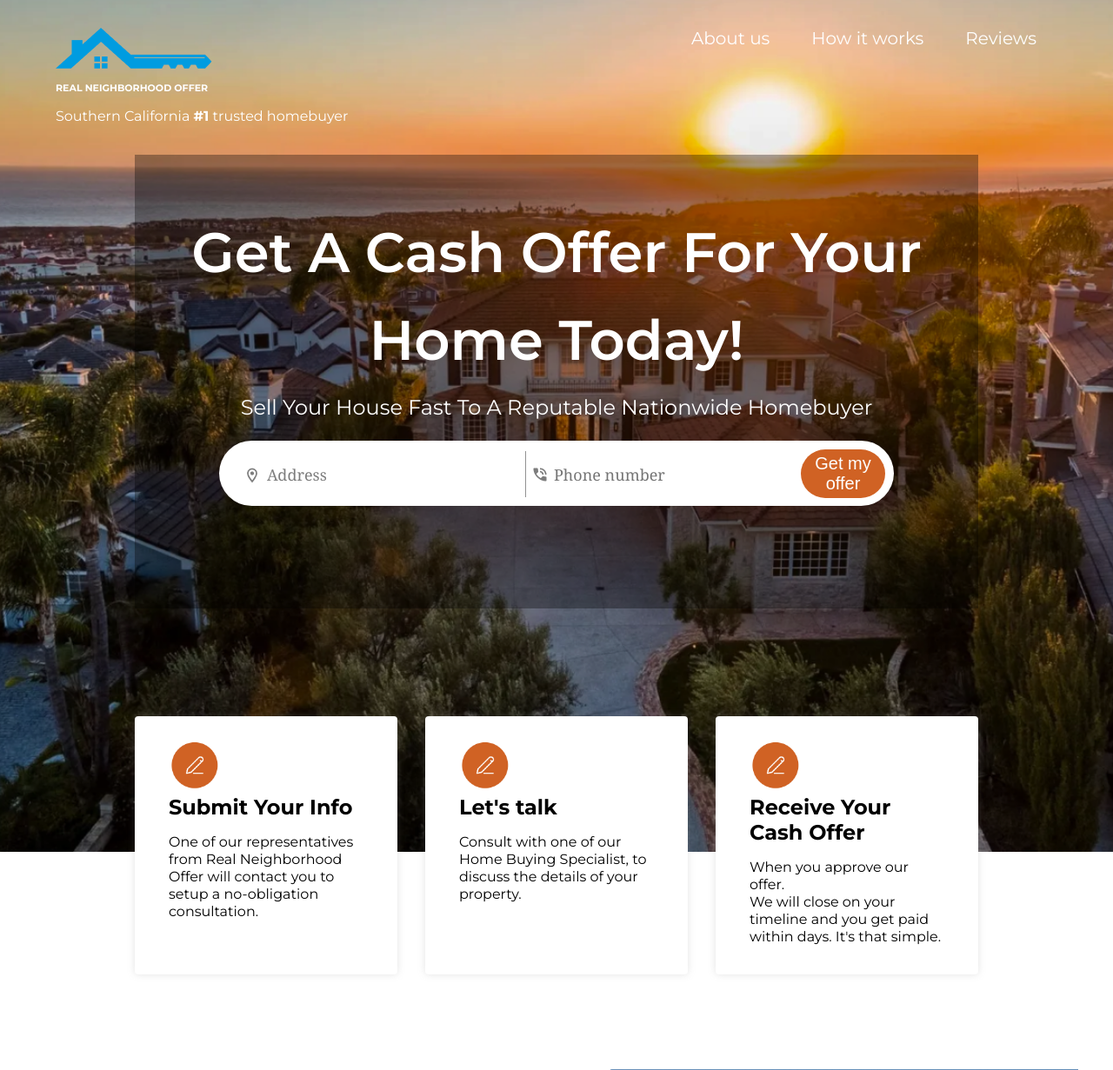
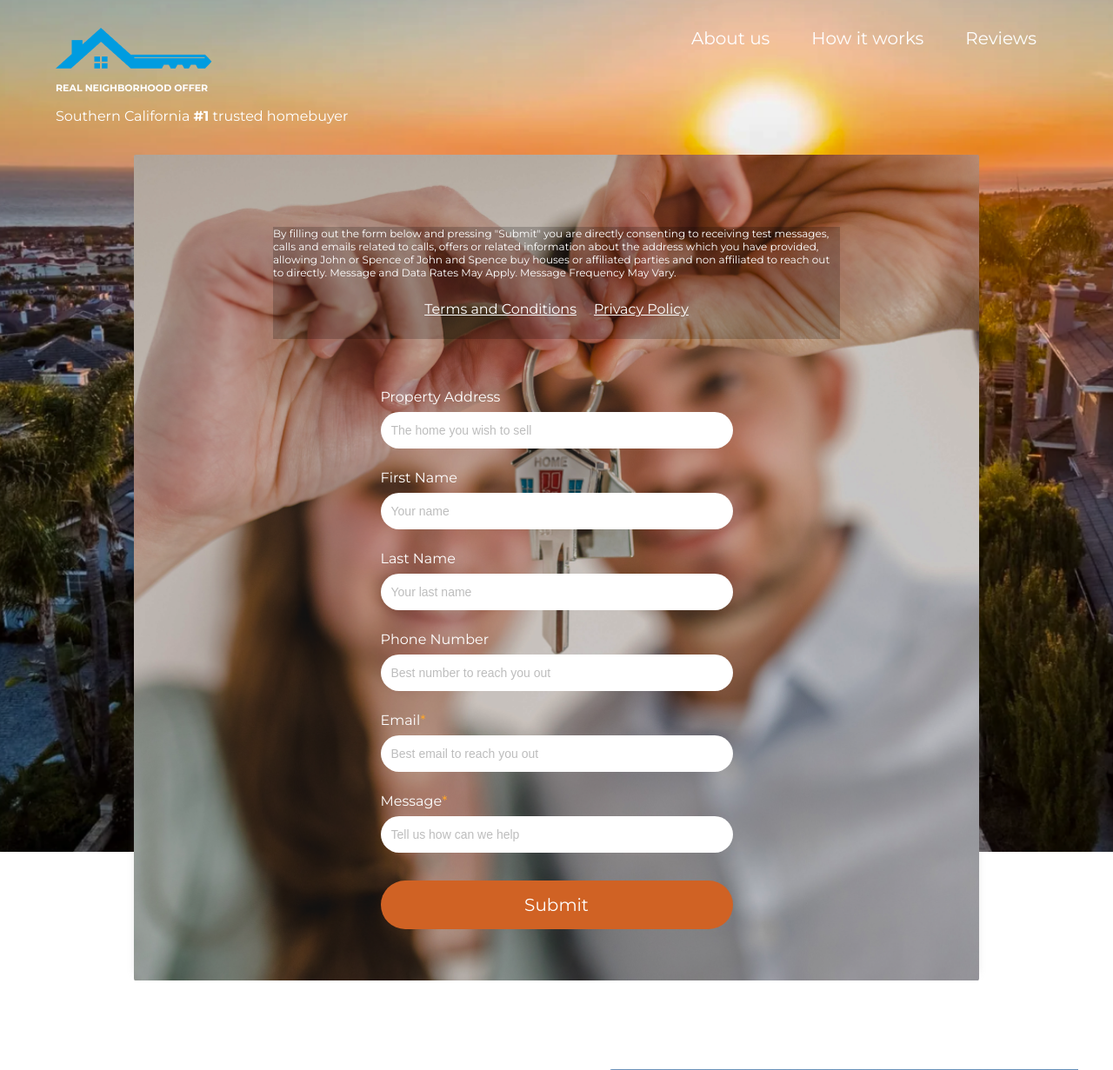
Before and after one commit to DenisBurimov/cesar_landing, a Flask app: page / in a window 1280 px wide. Shown: the top 1231 px of the page at 87% size. Run offline with Flask 2, Linux system fonts and the light colour scheme; parts of the project's set-up code (start-up, migrations or seed data) failed here and were passed over.

Commit message:
terms and blur was added

```diff
--- a/app/static/css/main.css
+++ b/app/static/css/main.css
@@ -171,26 +171,51 @@ header {
 
 /* Class to focus only Pop Up  window */
 
-.blur {
-   filter: blur(5px);
+.blur > *:not(.pop-up){
+   filter: blur(2px) brightness(0.5);
 }
 
 
 .pop-up {
-    display: none;
+    display: block;
     position: fixed;
     z-index: 999;
     top: 178px;
-    transform: translate();
+    left: 50%;
+    transform: translateX(-50%);
     box-sizing: border-box;
-    width: 971px;
-    height: 949px;
+    width: 972px;
+    height: 950px;
     padding: 71px 160px 88px;
+    font-family: "Montserrat";
+    color: white;
     background-image: url(../img/pop_up.png);
     background-repeat: no-repeat;
     background-position: center;
     background-size:cover;
     filter: none;
+}
+
+.pop-up_terms {
+    margin-bottom: 57px;
+    padding-bottom: 25px;
+    font-size: 12px;
+    background-color: rgba(0, 0, 0, 0.2);
+}
+
+.pop-up_terms-description {
+    margin-bottom: 25px;
+}
+
+.pop-up_terms-links {
+    display: flex;
+    justify-content: center;
+    gap: 20px;
+}
+
+.pop-up_terms-link {
+    font-size: 16px;
+    color: #fff;
 }
 
 .pop-up_title {
--- a/app/static/js/popup.js
+++ b/app/static/js/popup.js
@@ -13,11 +13,12 @@ getOfferButton.addEventListener("click", () => {
   const popUpAddress = document.getElementById("pop-up-form_input-address").value = contactAddress
   const popUpNumber = document.getElementById("pop-up-form_input-number").value = contactNumber
 
-  bodyTag.className += " blur"
+  document.body.classList.add("blur");
+
 
   console.log("address", contactAddress)
-  console.log("number", contactNumber)
-  console.log("popAddress", popUpAddress)
+  console.log("window", popUpWindow)
+  console.log("body", bodyTag)
   return false;
 })
 
--- a/app/templates/index.html
+++ b/app/templates/index.html
@@ -68,11 +68,55 @@
         </div>
         {{ form.submit(class="submit_button_mobile") }}
       </form>
+    </div>
+    <div id="how_it_works" class="white_boxes_wrapper">
+      <div class="white_box box_submit">
+        <img class="steps_icon" src="{{ url_for('static', filename='img/step_icon_pencil.png') }}" alt="step_icon">
+        <div class="step_heading">Submit Your Info</div>
+        <p class="step_description">
+          One of our representatives from Real Neighborhood Offer will contact you to setup a no-obligation
+          consultation.
+        </p>
+      </div>
+
+      <div class="white_box box_talk">
+        <img class="steps_icon" src="{{ url_for('static', filename='img/step_icon_pencil.png') }}" alt="step_icon">
+        <div class="step_heading">Let's talk</div>
+        <p class="step_description">
+          Consult with one of our Home Buying Specialist, to discuss the details of your property.
+        </p>
+      </div>
+
+      <div class="white_box box_offer">
+        <img class="steps_icon" src="{{ url_for('static', filename='img/step_icon_pencil.png') }}" alt="step_icon">
+        <div class="step_heading">Receive Your Cash Offer</div>
+        <p class="step_description">
+          When you approve our offer.
+          <br>
+          We will close on your timeline and you get paid within days.
+          It's that simple.
+        </p>
+      </div>
+    </div>
+  </header>
 
   <div class="pop-up" id="pop-up_window">
-        <h2 class="pop-up_title">
-          Get A Cash Offer For Your Home Today!
-        </h2>
+    <div class="pop-up_terms">
+      <p class="pop-up_terms-description">
+        By filling out the form below and pressing "Submit" you are directly consenting to receiving test messages, calls
+        and emails related to calls, offers or related information about the address which you have provided, allowing John
+        or Spence of John and Spence buy houses or affiliated parties and non affiliated to reach out to directly. Message
+        and Data Rates May Apply. Message Frequency May Vary.
+      </p>
+      <div class="pop-up_terms-links">
+        <a href="" class="pop-up_terms-link">
+          Terms and Conditions
+        </a>
+        <a href="" class="pop-up_terms-link">
+          Privacy Policy
+        </a>
+      </div>
+    </div>
     <form action="/" class="pop-up_form">
       {{ form.hidden_tag()}}
       <div class="pop-up_input-wrapper">
```
Also changed, not shown: other parts of app/templates/index.html (+1 -33 lines), app/forms/popup.py (line endings or trailing spaces). Lines whose indentation alone changed are shown as unchanged.
